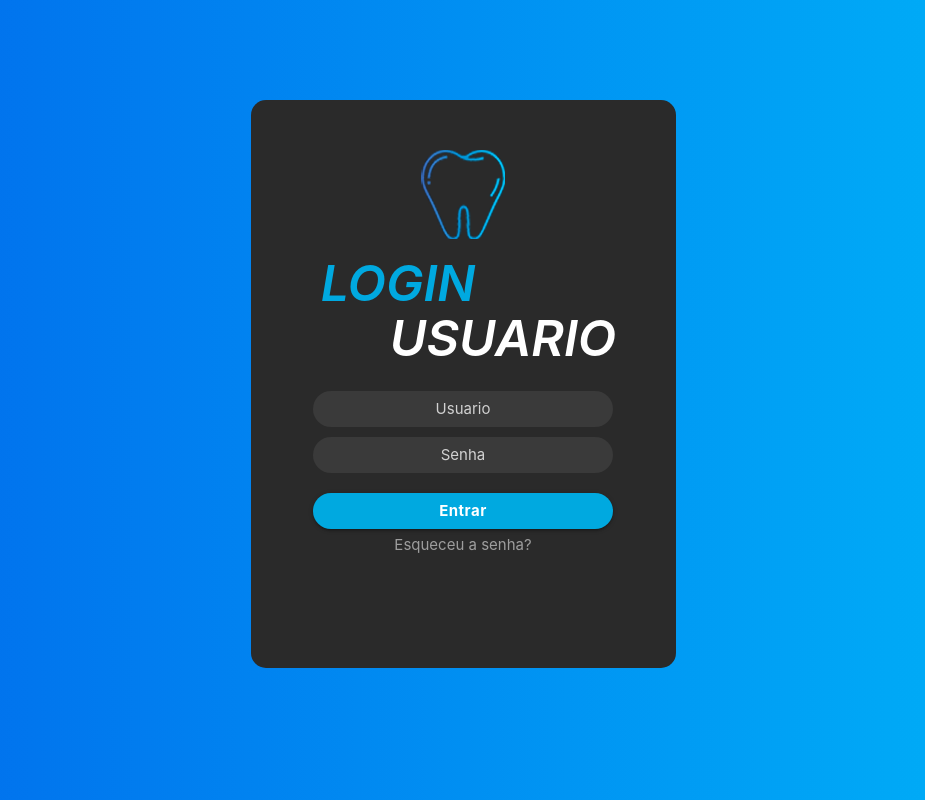
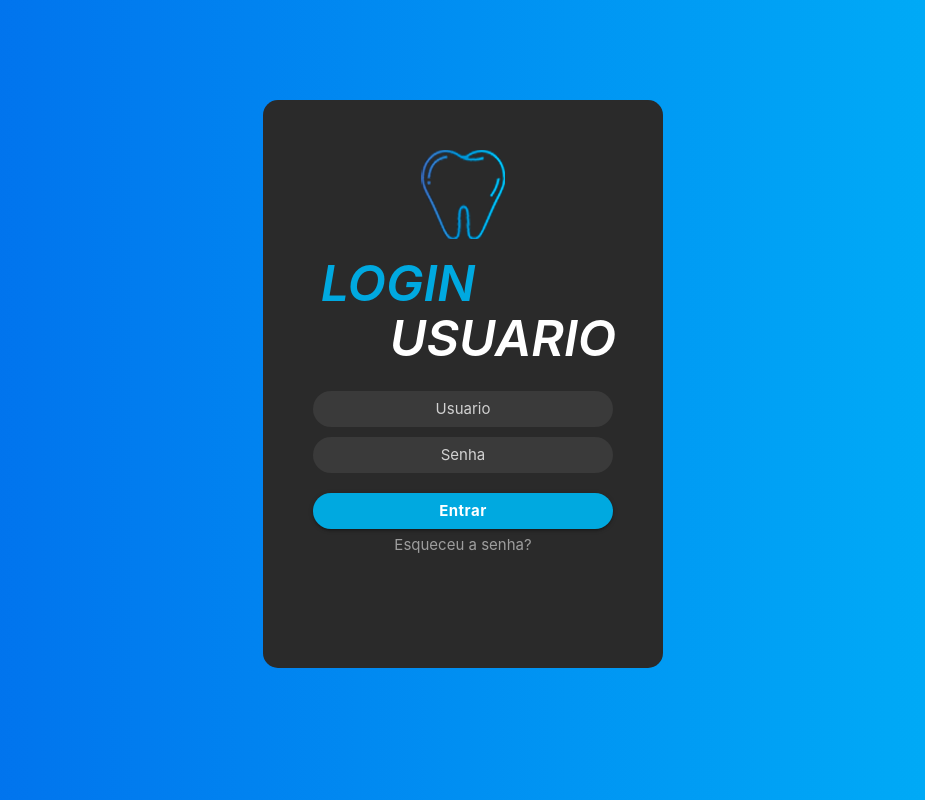
Before and after one commit to Samuelcs131/OdontoAp, a plain HTML site: page index.html in a window 1280 px wide. Shown: the whole page, without its empty margins (177-1102 px from the left). Drawn offline with Linux system fonts and the light colour scheme; files whose address does not match are found by name.

Commit message:
Update style_login.css

```diff
--- a/style_login.css
+++ b/style_login.css
@@ -6,7 +6,7 @@ body{
 text-align: center;
 margin: 100px auto;
 background-color: #2a2a2a;
-width: 425px;
+width: 400px;
 height: 568px;
 color: white;
 padding-top: 50px;
```
